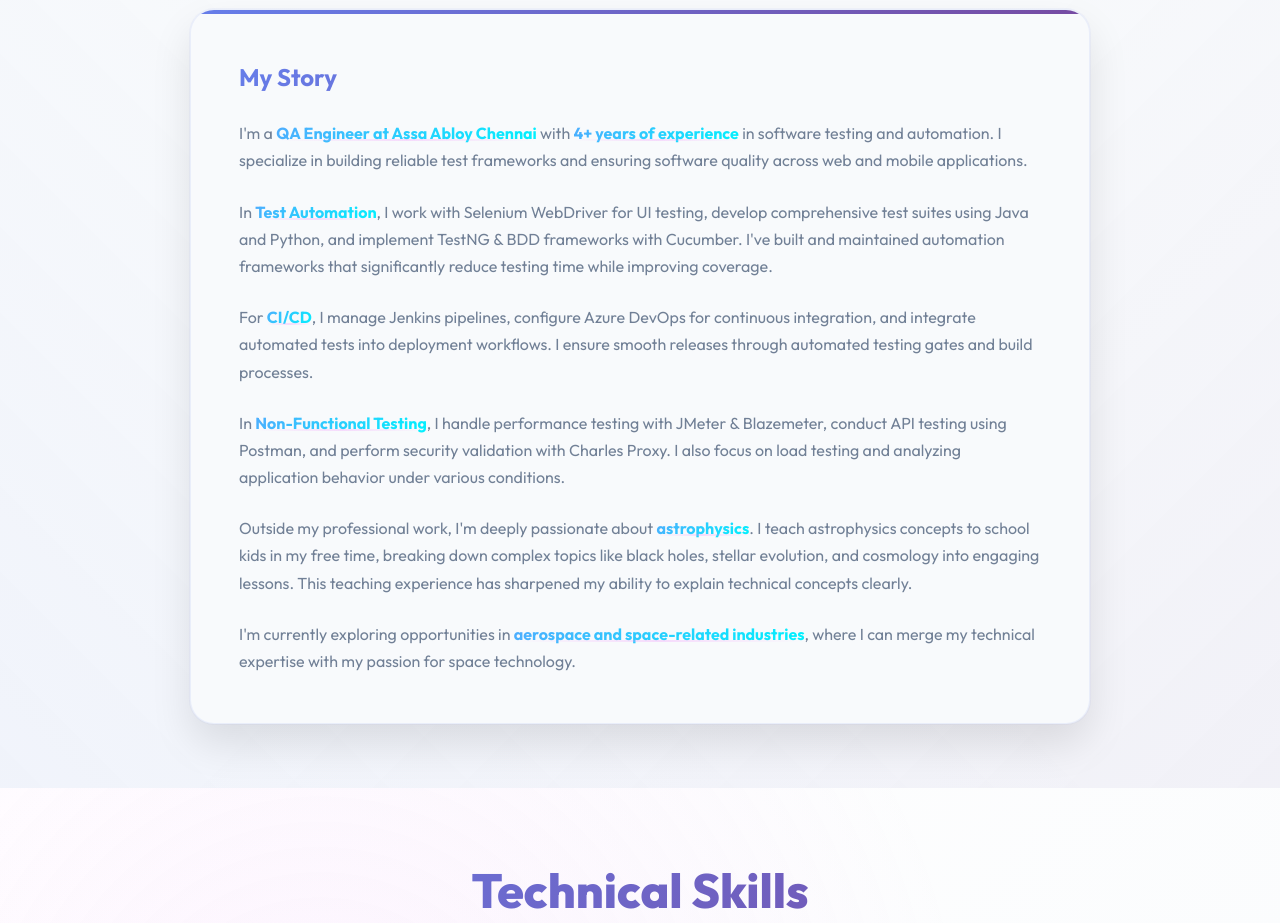
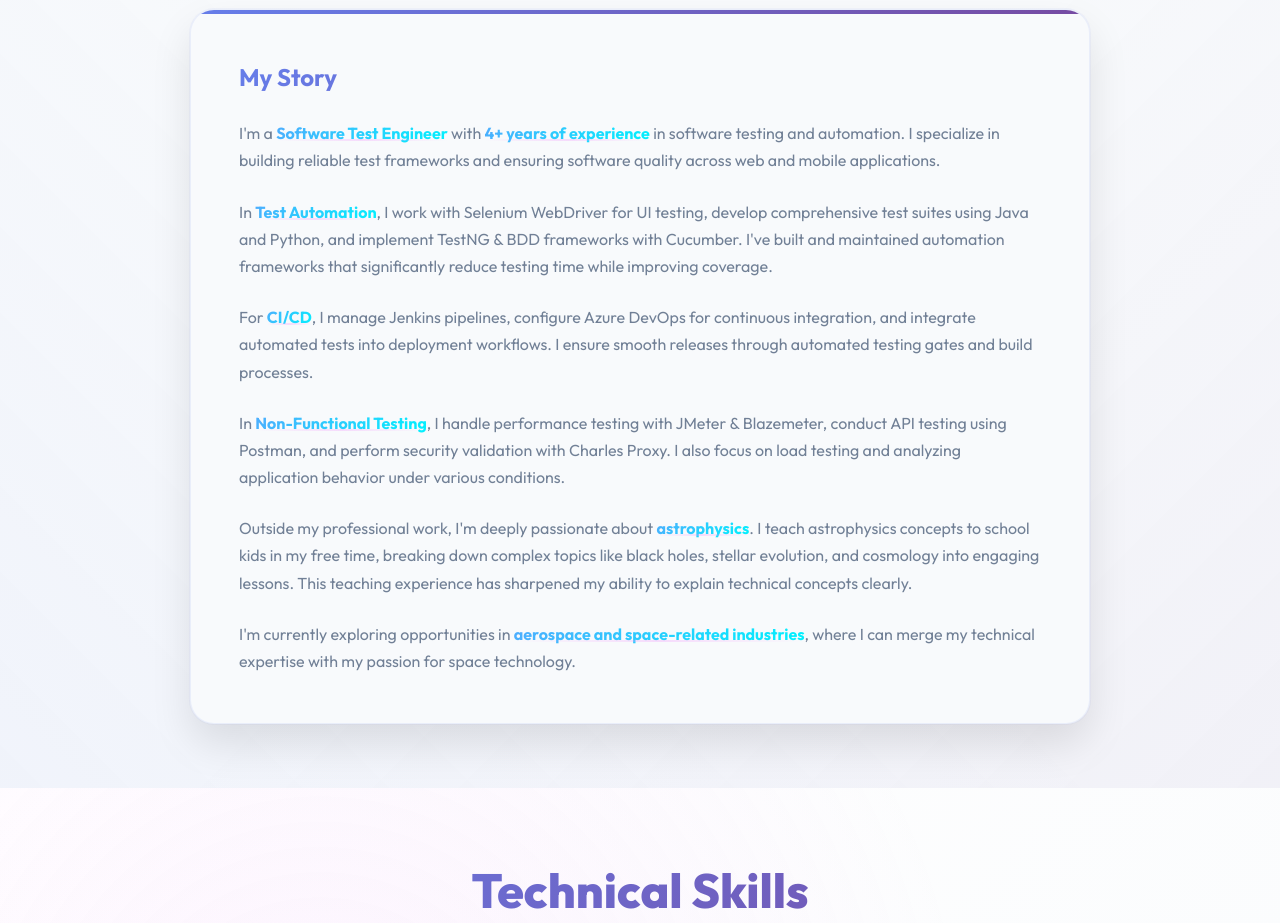
Before and after one commit to PraveenRaj76/PraveenRaj762000.github.io, a plain HTML site: page index.html in a window 1280 px wide. Shown: the part 980-1903 px from the top of the page. Drawn offline with Linux system fonts and the light colour scheme.

Commit message:
Update index.html

```diff
--- a/index.html
+++ b/index.html
@@ -1351,7 +1351,7 @@
                     <div class="about-story loading">
                         <h3>My Story</h3>
                         <div class="story-text">
-                            <p>I'm a <span class="highlight">QA Engineer at Assa Abloy Chennai</span> with <span class="highlight">4+ years of experience</span> in software testing and automation. I specialize in building reliable test frameworks and ensuring software quality across web and mobile applications.</p>
+                            <p>I'm a <span class="highlight">Software Test Engineer</span> with <span class="highlight">4+ years of experience</span> in software testing and automation. I specialize in building reliable test frameworks and ensuring software quality across web and mobile applications.</p>
 
                             <p>In <span class="highlight">Test Automation</span>, I work with Selenium WebDriver for UI testing, develop comprehensive test suites using Java and Python, and implement TestNG & BDD frameworks with Cucumber. I've built and maintained automation frameworks that significantly reduce testing time while improving coverage.</p>
 
```
